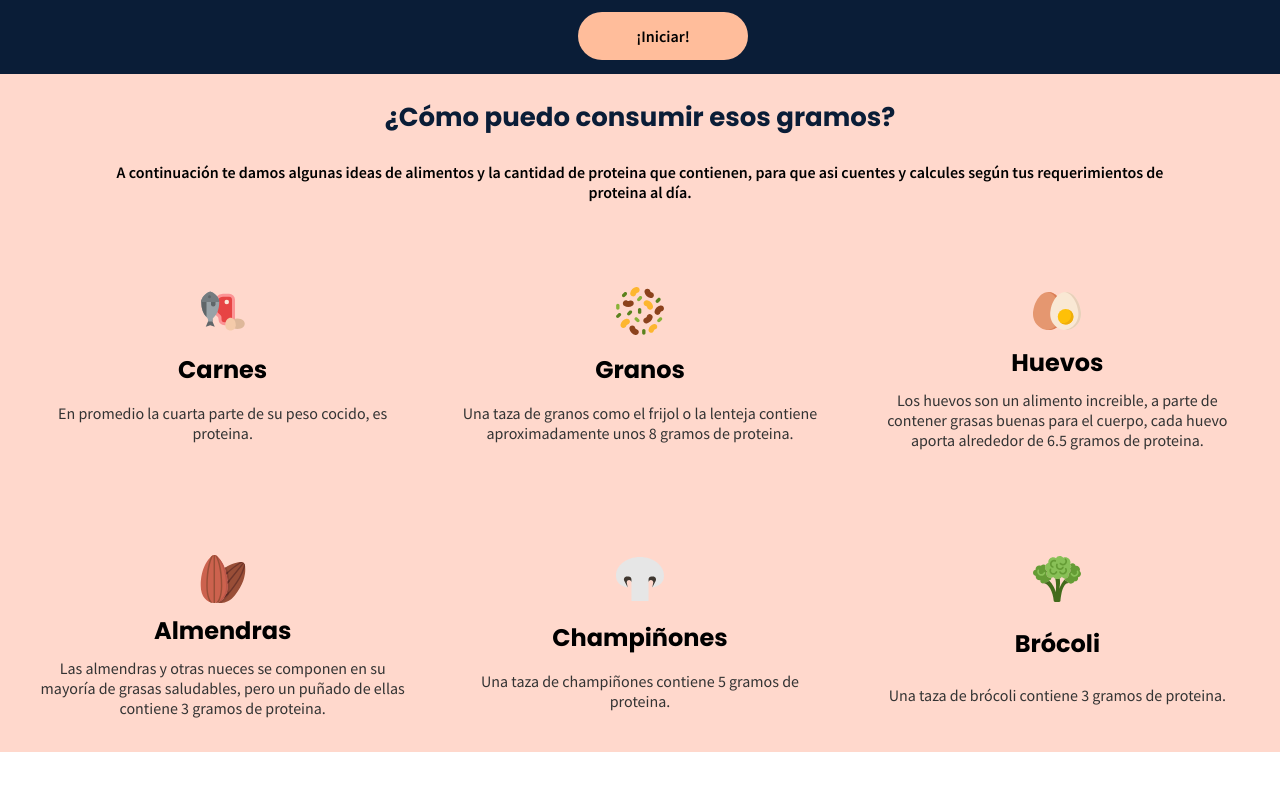
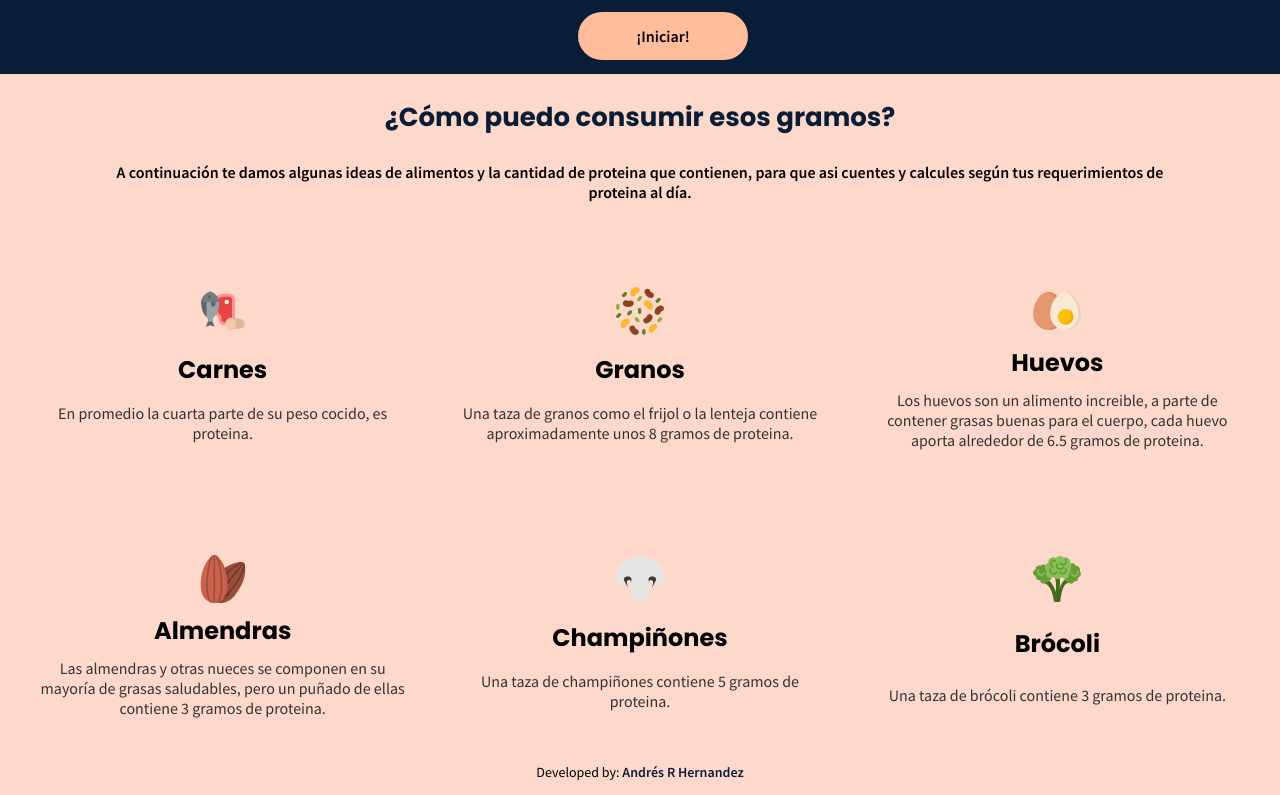
Before and after one commit to anddev-rh/TuProteina, a website: page src/index.html in a window 1280 px wide. Shown: the part 1130-1925 px from the top of the page. Before the commit the page ends 1882 px from the top, so only its background shows below. Drawn offline with Linux system fonts and the light colour scheme.

Commit message:
añadiendo link al portafolio del dev

```diff
--- a/src/css/desktop.css
+++ b/src/css/desktop.css
@@ -28,3 +28,7 @@ iframe {
 .advices-container h2, .advices-subtitle {
   grid-column: 1 / 4;
 }
+
+.developed-by{
+  grid-column: 2 / 3;
+}
--- a/src/css/style.css
+++ b/src/css/style.css
@@ -281,3 +281,22 @@ margin: 0;
 .hide {
   display: none;
 }
+
+.developed-by {
+  font-family: 'Source Sans Pro', sans-serif;
+  margin-top: 10px;
+  font-size: 1.4rem;
+}
+
+.developed-by span {
+  color: var(--dark-blue);
+  font-weight: 700;
+}
+
+.developed-by span:hover {
+  color: var(--medium-blue);
+}
+
+a {
+  text-decoration: none;
+}
--- a/src/css/tablet.css
+++ b/src/css/tablet.css
@@ -47,3 +47,7 @@ iframe {
 .advices-subtitle {
   padding: 0 80px;
 }
+
+.developed-by{
+  grid-column: 1 / 3;
+}
--- a/src/index.html
+++ b/src/index.html
@@ -149,9 +149,13 @@
       <p class="card--description">Una taza de brócoli contiene 3 gramos de proteina.</p>
     </div>
 
+    <div class="developed-by">
+      <p>Developed by: <a href="https://github.com/pirroutsider"> <span>  Andrés R Hernandez</span></a></p>
+    </div>
+
+  </div>
 
 
-  </div>
 
 
 
```
